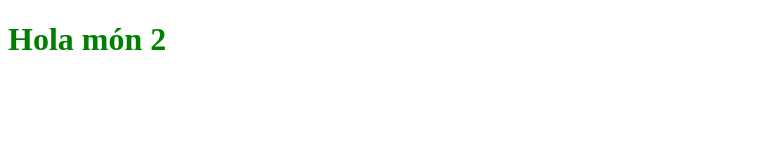
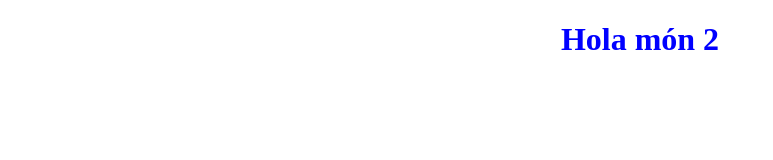
Before and after one commit to polkiri/branques, a plain HTML site: page index.html in a window 1280 px wide. Shown: the whole page, without its empty margins (0-773 px from the left). Drawn offline with Linux system fonts and the light colour scheme.

Commit message:
Ara diu hola mon 2 blau i centrat

```diff
--- a/styles.css
+++ b/styles.css
@@ -1,3 +1,4 @@
-body{
-    color: green;
+h1{
+    text-align: center;
+    color: blue;
 }
```
